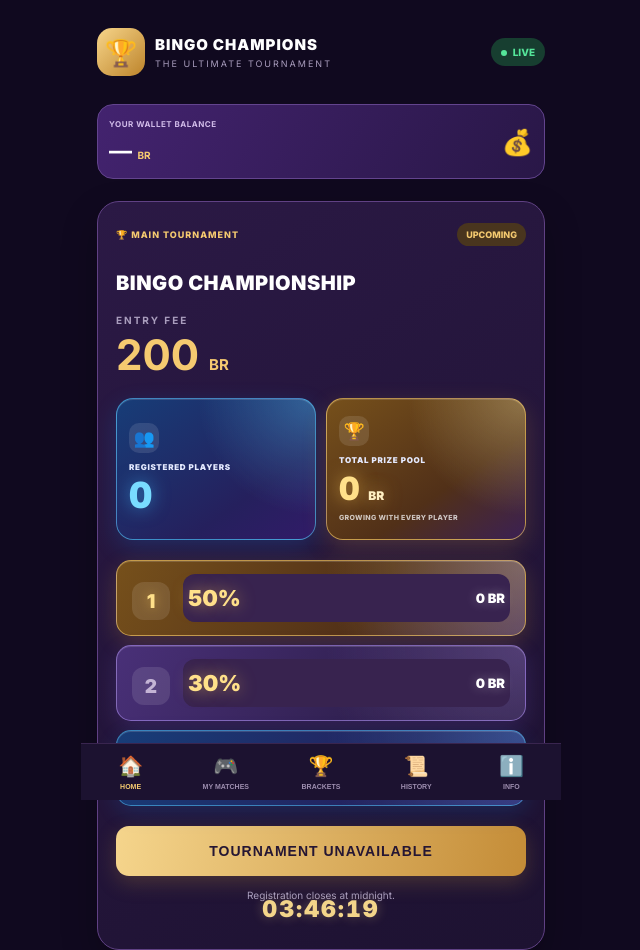
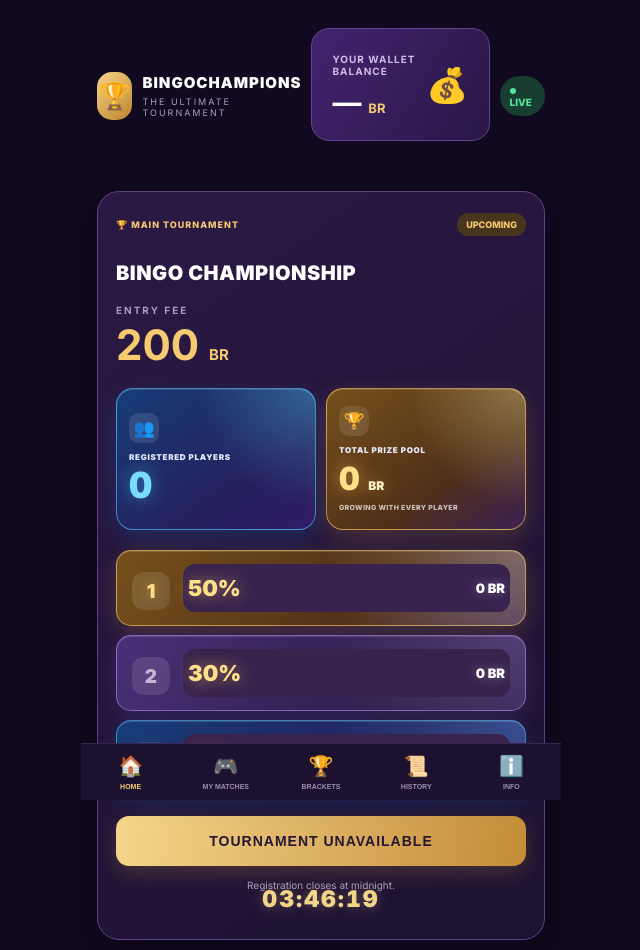
Before and after one commit to edeler901-coder/Mytourname, a website: page public/index.html in a window 1280 px wide. Shown: the whole page, without its empty margins (319-959 px from the left). Drawn offline with Linux system fonts and the light colour scheme; no server answers.

Commit message:
Move wallet into header and stack title

```diff
--- a/public/index.html
+++ b/public/index.html
@@ -17,14 +17,10 @@
 
     <header class="header">
       <div class="logo">🏆</div>
-      <div>
-        <h1>BINGO CHAMPIONS</h1>
+      <div class="header-brand">
+        <h1><span class="brand-bingo">BINGO</span><span class="brand-champions">CHAMPIONS</span></h1>
         <p>THE ULTIMATE TOURNAMENT</p>
       </div>
-      <div class="live"><span></span> LIVE</div>
-    </header>
-
-    <div class="welcome-wallet-row">
       <section class="wallet">
         <div>
           <p>YOUR WALLET BALANCE</p>
@@ -32,7 +28,8 @@
         </div>
         <div class="wallet-icon">💰</div>
       </section>
-    </div>
+      <div class="live"><span></span> LIVE</div>
+    </header>
 
     <section class="tournament-card">
       <div class="tournament-top">
```
